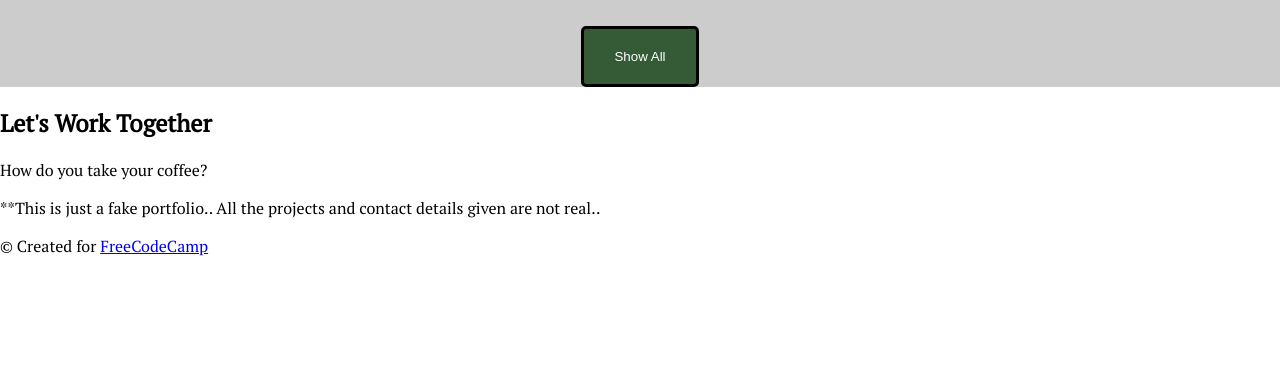
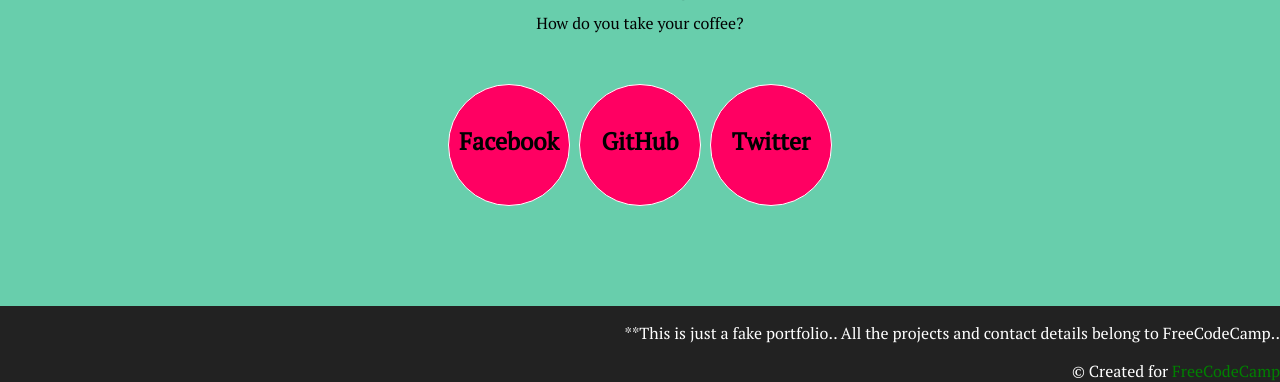
Before and after one commit to realVato/Fake-portofolio, a plain HTML site: page index.html in a window 1280 px wide. Shown: the part 1944-2326 px from the top of the page. Before the commit the page ends 2201 px from the top, so only its background shows below. Drawn offline with Linux system fonts and the light colour scheme.

Commit message:
finished

```diff
--- a/index.html
+++ b/index.html
@@ -18,56 +18,56 @@
     <section id="welcome-section">
         <div class="iAm">
             <h1>
-            Hey i'am Mimic.
+            Hey I'm Ghost.
         </h1>
         <p>a web developer</p>
         </div>
     </section>
     <section id="projects">
         <header class="intro">
-            <h3>These are some of my projects</h3>
+            <h3>These are some of my projects, definitely</h3>
         </header>
         <div class="box">
             <a href="https://codepen.io/FreeCodeCamp/pen/NNvBQW" target="_blank">
                 <img class="projects-pic" src="https://cloud.githubusercontent.com/assets/15967809/17642794/d084d718-6171-11e6-83fa-ede5d0a67ad2.png" alt="">
-                <div class="projects-title">Tribute Page</div>
+                <div class="project-tile">Tribute Page</div>
             </a>
             <a href="https://codepen.io/freeCodeCamp/pen/ONjoLe" target="_blank">
                 <img class="projects-pic" src="https://cloud.githubusercontent.com/assets/15967809/17642771/7cd6a0c4-6171-11e6-87fb-915f6084d104.png" alt="">
-                <div class="projects-title">Random Quote Machine</div>
+                <div class="project-tile">Random Quote Machine</div>
             </a>
             <a href="https://codepen.io/freeCodeCamp/pen/PNKdjo" target="_blank">
                 <img class="projects-pic" src="https://cloud.githubusercontent.com/assets/15967809/17642772/7d02406c-6171-11e6-8c79-40a2933163dc.png" alt="">
-                <div class="projects-title">Javascript Calculator</div>
+                <div class="project-tile">Javascript Calculator</div>
             </a>
             <a href="https://codepen.io/FreeCodeCamp/pen/mVEJag" target="_blank">
      <!--SET HEIGHT--><img height="212" class="projects-pic" src="https://cloud.githubusercontent.com/assets/15967809/17642773/7d08cb94-6171-11e6-8c45-22e7cf64683e.png" alt="">
-                <div class="projects-title">Map Data Across the Globe</div>
+                <div class="project-tile">Map Data Across the Globe</div>
             </a>
             <a href="https://codepen.io/FreeCodeCamp/pen/wGqEga" target="_blank">
  <img class="projects-pic" src="https://cloud.githubusercontent.com/assets/15967809/17642774/7d091806-6171-11e6-8d47-ecf2f2833fe2.png" alt="">
-                <div class="projects-title">Wikipedia Viewer</div>
+                <div class="project-tile">Wikipedia Viewer</div>
             </a>
             <a href="https://codepen.io/freeCodeCamp/pen/KzXQgy" target="_blank">
  <img class="projects-pic" src="https://cloud.githubusercontent.com/assets/15967809/17642775/7d354304-6171-11e6-8b56-66eee4681d88.png" alt="">
-                <div class="projects-title">Tic Tac Toe Game</div>
+                <div class="project-tile">Tic Tac Toe Game</div>
             </a>
         </div>
         <button type="button"><a href="https://codepen.io/FreeCodeCamp/">Show All</a></button>
     </section>
-    <section>
+    <section id="contacts">
         <header>
             <h1>Let's Work Together</h1>
-            <span>How do you take your coffee?</span>
+            <p>How do you take your coffee?</p>
         </header>
         <div class="circles">
-            <a href="https://facebook.com/freecodecamp"></a>
-            <a href="https://github.com/freecodecamp"></a>
-            <a href="https://twitter.com/freecodecamp"></a>
+            <a href="https://facebook.com/freecodecamp" target="_blank" class="circle"><span>Facebook</span></a>
+            <a id="profile-link" href="https://github.com/freecodecamp" target="_blank" class="circle"><span>GitHub</span></a>
+            <a href="https://twitter.com/freecodecamp" target="_blank" class="circle"><span>Twitter</span></a>
         </div>
     </section>
     <footer>
-        <p>**This is just a fake portfolio.. All the projects and contact details given are not real..</p>
+        <p>**This is just a fake portfolio.. All the projects and contact details belong to FreeCodeCamp..</p>
         <span>© Created for <a href="https://www.freecodecamp.com/">FreeCodeCamp</a></span>
     </footer>
 </body>
--- a/scss/theme.scss
+++ b/scss/theme.scss
@@ -10,7 +10,6 @@
 }
 
 #navbar {
-    top: 0;
     position: fixed;
     width: 100%;
     background-color: $nav_header_bg;
@@ -34,12 +33,11 @@
 
 #welcome-section {
     background-color: $nav_header_bg;
-    min-height: 700px;
-    padding-top: 40vh;
+    height: 100vh;
     text-align: center;
 
     .iAm {
-
+        padding-top: 45vh;
 
        h1 {
            margin: 0;
@@ -56,10 +54,9 @@
 
 #projects {
     background-color: #ccc;
-    margin-top: -3px;
     text-align: center;
     width: 100%;
-
+    padding-bottom: 40px;
 
         .intro {
             text-align: center;
@@ -85,10 +82,7 @@
                     height: 170px;
                     width: 100%;
                 }
-
-
             }
-
         }
 
         button {
@@ -103,3 +97,97 @@
             }
         }
 }
+
+#contacts {
+    width: 100%;
+    background-color: rgb(104, 206, 172);
+    overflow: hidden;
+    padding-top: 50px;
+
+    header {
+        text-align: center;
+
+        h1, p {
+            margin: 0;
+        }
+
+        h1 {
+            padding: 10px 0px;
+        }
+
+    }
+
+    .circles {
+        display: flex;
+        justify-content: space-between;
+        width: 30%;
+        margin: auto;
+        padding-top: 50px;
+        padding-bottom: 100px;
+
+        .circle {
+            height: 120px;
+            min-width: 120px;
+            background-color: rgb(255, 0, 98);
+            border: 1px solid #fff;
+            border-radius: 50%;
+            text-decoration: none;
+            color: #000;
+            text-align: center;
+            line-height: 7rem;
+            font-size: 1.5rem;
+            font-weight: bold;
+        }
+
+        .circle:hover {
+            background-color: #fff;
+        }
+    }
+}
+
+footer {
+    background-color: rgb(34, 34, 34);
+    color: #fff;
+    text-align: end;
+    overflow: hidden;
+
+    a {
+        text-decoration: none;
+        color: green;
+    }
+}
+
+@media (max-width: 800px) {
+
+    #navbar {
+        ul {
+            text-align: center;
+            padding: 0;
+
+            a {
+                text-decoration: none;
+                li {
+                    display: block;
+                }
+            }
+        }
+    }
+
+    #projects {
+        .box {
+            a {
+                margin: 40px 40px;
+            }
+        }
+    }
+
+    #contacts {
+        .circles {
+            width: 100%;
+        }
+    }
+
+    footer {
+        text-align: center;
+    }
+}
```
Also changed, not shown: css/theme.css.
